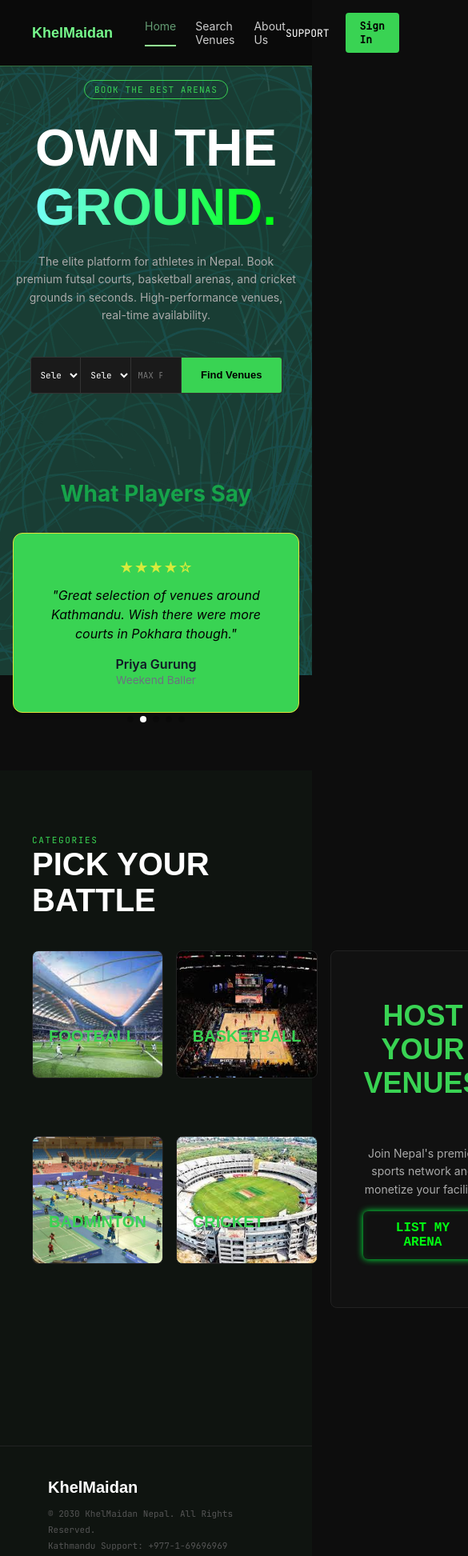
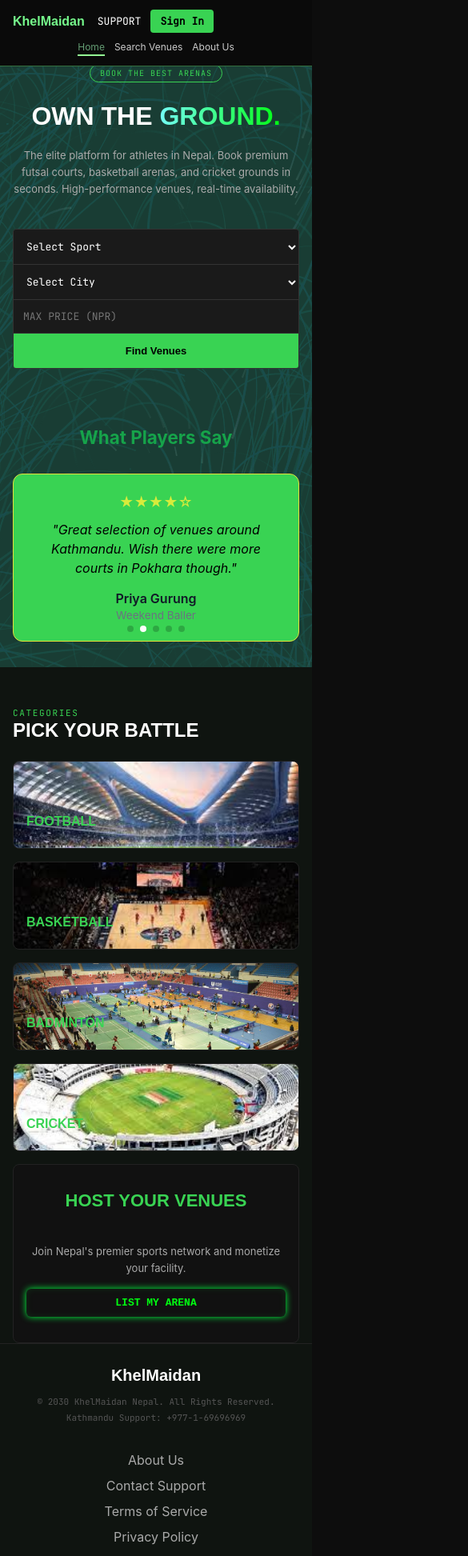
Before and after one commit to Sonicsmrit/KhelMaidan, a React (Vite) app: page / in a window 390 px wide. Shown: the top 1945 px of the page at 80% size, 585 px wide, since content can reach past the window. Built offline with nearby package versions, Linux system fonts and the light colour scheme; a web font is replaced by a local one.

Commit message:
responsive

```diff
--- a/src/styles/dashboard.css
+++ b/src/styles/dashboard.css
@@ -179,3 +179,102 @@
     font-weight: 600;
     margin-top: 8px !important;
 }
+
+@media (max-width: 900px) {
+
+    .dashboard {
+        padding: 60px 32px;
+    }
+
+    .dashboard-card {
+        padding: 24px;
+    }
+
+    .venue-image,
+    .upload-placeholder {
+        height: 180px;
+    }
+}
+
+/* Mobile: <= 600px */
+@media (max-width: 600px) {
+
+    .dashboard {
+        padding: 48px 16px;
+    }
+
+    .dashboard-header {
+        flex-direction: column;
+        align-items: flex-start;
+        gap: 12px;
+        margin-bottom: 24px;
+    }
+
+    .dashboard-title {
+        font-size: 1.5rem;
+    }
+
+    .dashboard-subtitle {
+        font-size: 0.85rem;
+    }
+
+    .dashboard-card {
+        padding: 18px;
+        border-radius: 10px;
+    }
+
+    .venue-image,
+    .upload-placeholder {
+        height: 160px;
+    }
+
+    .form-group {
+        margin-bottom: 16px;
+    }
+
+    .form-group input {
+        padding: 11px 12px;
+        font-size: 0.9rem;
+    }
+
+    .save-btn {
+        width: 100%;
+        padding: 13px 24px;
+    }
+
+    /* stack the listing preview: image on top, info below */
+    .listing-preview {
+        flex-direction: column;
+        gap: 12px;
+    }
+
+    .listing-img,
+    .listing-img-placeholder {
+        width: 100%;
+        height: 160px;
+    }
+
+    .listing-info h3 {
+        font-size: 1rem;
+    }
+
+    .listing-info p {
+        font-size: 0.85rem;
+    }
+}
+
+/* Small phones: <= 380px */
+@media (max-width: 380px) {
+
+    .dashboard {
+        padding: 40px 12px;
+    }
+
+    .dashboard-title {
+        font-size: 1.3rem;
+    }
+
+    .dashboard-card {
+        padding: 14px;
+    }
+}
--- a/src/styles/form.css
+++ b/src/styles/form.css
@@ -182,3 +182,108 @@ hr {
     font-size: 0.8rem;
     margin-top: 4px;
 }
+
+@media (max-width: 768px) {
+
+    .form-wrapper {
+        padding: 72px 16px;
+    }
+
+    .form-card {
+        padding: 28px;
+    }
+
+    .form-title {
+        font-size: 1.9rem;
+        margin-bottom: 24px;
+    }
+
+    .form-row {
+        gap: 16px;
+    }
+
+    .district-btn {
+        padding: 10px 18px;
+        font-size: 0.85rem;
+    }
+}
+
+/* Mobile: <= 600px */
+@media (max-width: 600px) {
+
+    .form-wrapper {
+        padding: 64px 12px;
+    }
+
+    .form-row {
+        grid-template-columns: 1fr;
+        gap: 14px;
+        margin-bottom: 14px;
+    }
+
+    .form-card {
+        padding: 24px;
+        border-radius: 10px;
+    }
+
+    .form-card h2 {
+        font-size: 1.15rem;
+    }
+
+    .form-subtitle {
+        font-size: 0.85rem;
+    }
+
+    .form-title {
+        font-size: 1.6rem;
+        margin-bottom: 20px;
+    }
+
+    .form-group {
+        margin-bottom: 16px;
+    }
+
+    .form-group input,
+    .form-group select,
+    .form-group textarea {
+        padding: 11px 12px;
+        font-size: 0.9rem;
+    }
+
+    /* let district buttons fill the row evenly instead of wrapping raggedly */
+    .district-buttons {
+        gap: 8px;
+    }
+
+    .district-btn {
+        flex: 1 1 calc(50% - 8px);
+        padding: 10px 12px;
+        font-size: 0.82rem;
+        text-align: center;
+    }
+
+    .form-nav {
+        justify-content: stretch;
+    }
+
+    .btn-next {
+        width: 100%;
+        padding: 13px 24px;
+    }
+}
+
+/* Small phones: <= 380px */
+@media (max-width: 380px) {
+
+    .form-title {
+        font-size: 1.35rem;
+    }
+
+    .form-card {
+        padding: 18px;
+    }
+
+    .district-btn {
+        flex: 1 1 100%;
+    }
+}
--- a/src/styles/index.css
+++ b/src/styles/index.css
@@ -473,3 +473,201 @@ a{
 .reviews-section .swiper-pagination-bullet-active {
     background: #ffffff;
 }
+
+/* responsive */
+
+@media (max-width: 968px) {
+
+    .navbar {
+        padding: 14px 24px;
+        flex-wrap: wrap;
+        row-gap: 10px;
+    }
+
+    .nav-links {
+        gap: 16px;
+        order: 3;
+        width: 100%;
+        justify-content: center;
+        flex: 0 0 100%;
+    }
+
+    .hero {
+        padding: 90px 20px 50px;
+    }
+
+    .hero h1 {
+        font-size: 44px;
+    }
+
+    .hero p {
+        max-width: 90%;
+    }
+
+    .categories {
+        padding: 60px 24px 0px 24px;
+    }
+
+    .categories h2 {
+        font-size: 30px;
+    }
+
+    .category-layout {
+        grid-template-columns: 1fr;
+    }
+
+    .category-card {
+        min-height: 130px;
+        font-size: 18px;
+    }
+
+    .Host_grid {
+        padding: 40px 24px;
+    }
+
+    .Host_grid h2 {
+        font-size: 28px;
+    }
+
+    .footer {
+        padding: 32px 24px;
+        justify-content: center;
+        text-align: center;
+    }
+
+    .footer-links {
+        justify-content: center;
+        gap: 24px;
+    }
+}
+
+/* Mobile phones: <= 600px */
+@media (max-width: 600px) {
+
+    .navbar {
+        padding: 12px 16px;
+    }
+
+    .logo {
+        margin-right: 16px;
+        font-size: 16px;
+    }
+
+    .nav-links {
+        gap: 12px;
+    }
+
+    .nav-links a {
+        font-size: 12px;
+    }
+
+    .nav-right {
+        gap: 12px;
+    }
+
+    .signin-btn,
+    .logout-btn {
+        padding: 6px 12px;
+        font-size: 12px;
+    }
+
+    .hero {
+        padding: 80px 16px 40px;
+        min-height: auto;
+    }
+
+    .badge {
+        font-size: 10px;
+    }
+
+    .hero h1 {
+        font-size: 32px;
+    }
+
+    .hero p {
+        font-size: 13px;
+        max-width: 100%;
+    }
+
+    /* stack the search bar on small screens */
+    .search-bar {
+        flex-direction: column;
+        width: 100%;
+    }
+
+    .search-bar select,
+    .search-bar input {
+        border-right: none;
+        border-bottom: 1px solid #333;
+        font-size: 13px;
+        padding: 12px;
+    }
+
+    .search-bar button {
+        padding: 14px;
+    }
+
+    .categories {
+        padding: 50px 16px 0px 16px;
+        min-height: auto;
+    }
+
+    .categories h2 {
+        font-size: 24px;
+        margin-bottom: 24px;
+    }
+
+    /* single column category grid on phones */
+    .category-grid {
+        grid-template-columns: 1fr;
+    }
+
+    .category-card {
+        min-height: 110px;
+        font-size: 16px;
+        padding: 24px 16px;
+    }
+
+    .btn {
+        padding: 10px 20px;
+        font-size: 13px;
+        width: 100%;
+        text-align: center;
+    }
+
+    .Host_grid {
+        padding: 32px 16px;
+    }
+
+    .Host_grid h2 {
+        font-size: 22px;
+    }
+
+    .Host_grid p {
+        font-size: 13px;
+    }
+
+    .footer {
+        padding: 28px 16px;
+        flex-direction: column;
+        text-align: center;
+    }
+
+    .footer-links {
+        flex-direction: column;
+        gap: 12px;
+    }
+
+    .reviews-section {
+        padding: 2rem 1rem;
+    }
+
+    .reviews-title {
+        font-size: 1.4rem;
+    }
+
+    .review-card {
+        padding: 1.5rem;
+        min-height: 150px;
+    }
+}
--- a/src/styles/search.css
+++ b/src/styles/search.css
@@ -242,3 +242,85 @@ h4 {
   min-height: 100vh;
   background-color: #0a0a0a;
 }
+@media (max-width: 968px) {
+
+  aside {
+    width: 260px;
+    min-width: 260px;
+    padding: 20px 18px 28px 18px;
+    padding-top: 84px;
+    gap: 26px;
+  }
+
+  .sport-tab {
+    padding: 6px 14px;
+    font-size: 11px;
+  }
+
+  .checkbox-item {
+    font-size: 16px;
+  }
+}
+
+/* Mobile: <= 600px — stack sidebar above the results instead of beside them */
+@media (max-width: 600px) {
+
+  .search-page {
+    flex-direction: column;
+  }
+
+  aside {
+    width: 100%;
+    min-width: 0;
+    min-height: auto;
+    padding: 16px 16px 24px 16px;
+    padding-top: 84px;
+    border-right: none;
+    border-bottom: 1px solid #2a2a2a;
+    gap: 22px;
+  }
+
+  .filter-section h4,
+  h4 {
+    font-size: 12px;
+    margin-bottom: 12px;
+  }
+
+  .sport-tabs {
+    gap: 6px;
+  }
+
+  .sport-tab {
+    padding: 6px 12px;
+    font-size: 11px;
+  }
+
+  .checkbox-item {
+    font-size: 15px;
+    gap: 10px;
+    margin-bottom: 12px;
+  }
+
+  .checkbox-box {
+    width: 20px;
+    height: 20px;
+  }
+
+  .radio-group {
+    gap: 10px;
+  }
+
+  .radio-item {
+    font-size: 14px;
+  }
+
+  .radio-dot {
+    width: 18px;
+    height: 18px;
+  }
+
+  .btn-clear {
+    padding: 12px 14px;
+    font-size: 12px;
+  }
+}
--- a/src/styles/support.css
+++ b/src/styles/support.css
@@ -105,3 +105,72 @@
   margin: 14px 0;
   font-size: 1rem;
 }
+@media (max-width: 800px) {
+  .support-content {
+    flex-direction: column;
+    gap: 40px;
+    padding: 30px 20px;
+  }
+
+  .support-hero {
+    padding: 60px 20px 30px 20px;
+  }
+
+  .support-title {
+    font-size: 32px;
+  }
+
+  .support-contact {
+    width: 100%;
+  }
+
+  .support-contact-box {
+    padding: 24px;
+  }
+}
+
+/* Mobile: <= 480px */
+@media (max-width: 480px) {
+  .support-hero {
+    padding: 40px 16px 24px 16px;
+  }
+
+  .support-content {
+    padding: 24px 16px;
+    gap: 28px;
+  }
+
+  .support-title {
+    font-size: 26px;
+  }
+
+  .support-subtitle {
+    font-size: 13px;
+  }
+
+  .section-title {
+    font-size: 17px;
+    margin: 18px 0;
+  }
+
+  .faq-item {
+    padding: 16px 0;
+  }
+
+  .faq-question {
+    font-size: 15px;
+  }
+
+  .faq-answer {
+    font-size: 13px;
+  }
+
+  .support-contact-box {
+    padding: 20px 18px;
+  }
+
+  .support-contact-box .contact-info p {
+    font-size: 0.9rem;
+    margin: 10px 0;
+  }
+}
```
